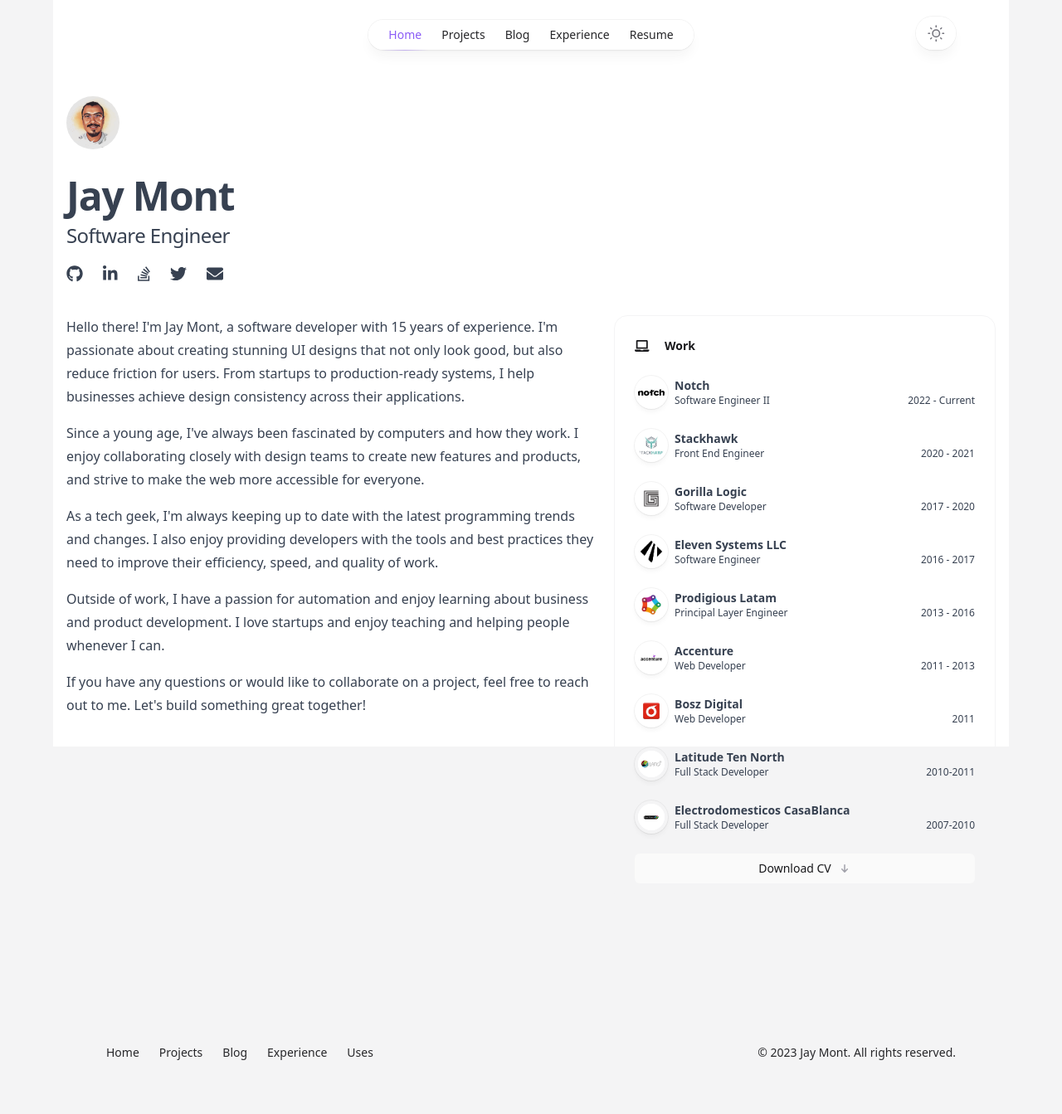
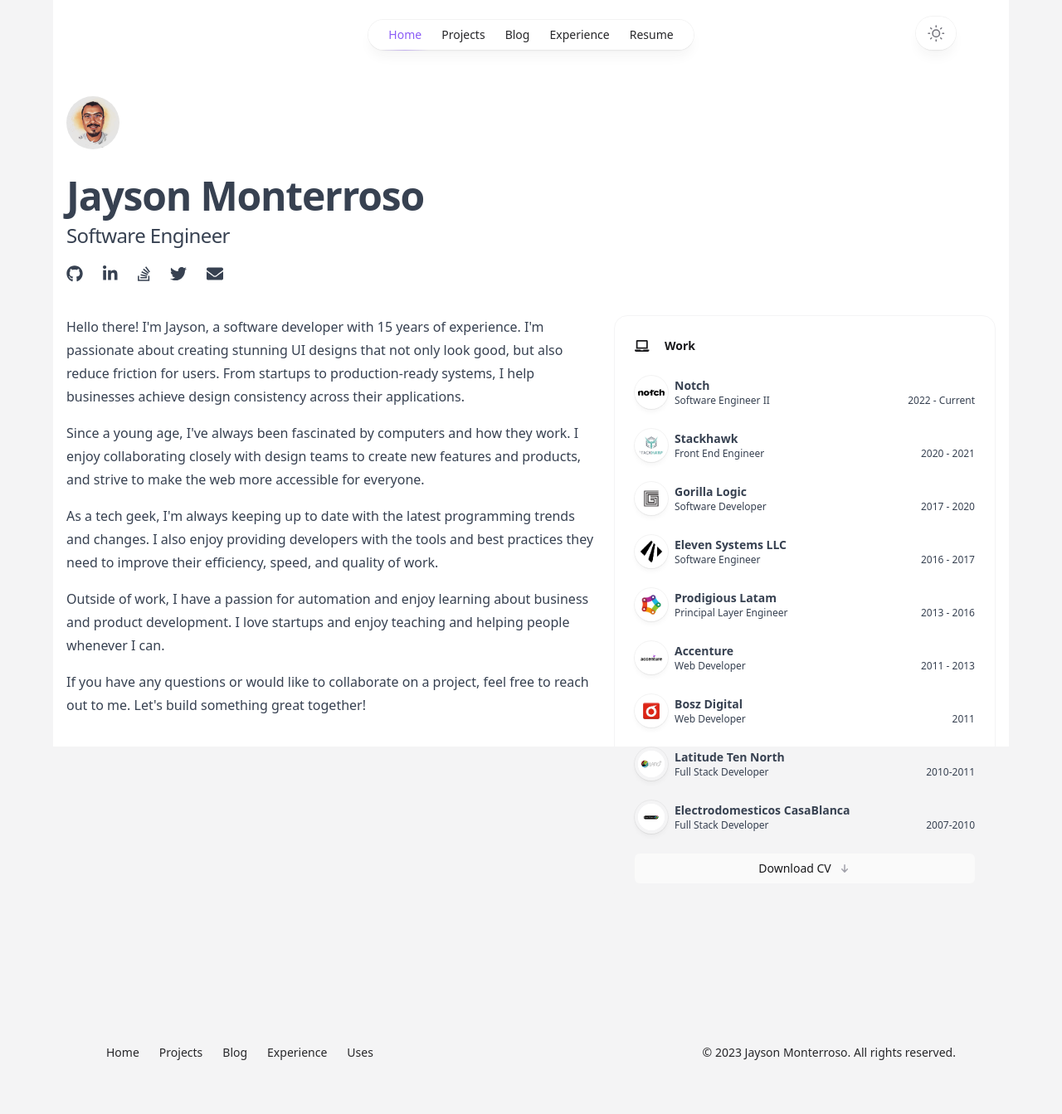
Before and after one commit to jmonterroso/jmonterroso.github.io, a Jekyll site: the page built from index.html, in a window 1280 px wide. Shown: the whole page at 83% size. Built offline with Jekyll 4.4.1, drawn with Linux system fonts in a browser that asks for light colours; nearby versions of some CDN libraries.

Commit message:
fix: updating name

```diff
--- a/_config-dev.yml
+++ b/_config-dev.yml
@@ -13,7 +13,7 @@
 # you will see them accessed via {{ site.title }}, {{ site.email }}, and so on.
 # You can create any custom variable you would like, and they will be accessible
 # in the templates via {{ site.myvariable }}.
-title: Jay Mont Software Engineer
+title: Jayson Monterroso Software Engineer
 email: jaymontdev@gmail.com
 description: >- # this means to ignore newlines until "baseurl:"
   Experienced Software Developer in multiple clients around the world, both cliend side and back end side
--- a/_config.yml
+++ b/_config.yml
@@ -13,7 +13,7 @@
 # you will see them accessed via {{ site.title }}, {{ site.email }}, and so on.
 # You can create any custom variable you would like, and they will be accessible
 # in the templates via {{ site.myvariable }}.
-title: Jay Mont Software Engineer
+title: Jayson Monterroso Software Engineer
 email: jaymontdev@gmail.com
 description: >- # this means to ignore newlines until "baseurl:"
   Experienced Software Developer in multiple clients around the world, both cliend side and back end side
--- a/_layouts/core.html
+++ b/_layouts/core.html
@@ -110,7 +110,7 @@
                                     <a class="transition hover:text-violet-500 dark:hover:text-violet-400" href="/experience">Experience</a>
                                     <a class="transition hover:text-violet-500 dark:hover:text-violet-400" href="/uses">Uses</a>
                                 </div>
-                                <p class="text-sm text-zinc-800 dark:text-zinc-400">© <!-- -->{{ 'now' | date: "%Y" }}<!-- --> Jay Mont. All
+                                <p class="text-sm text-zinc-800 dark:text-zinc-400">© <!-- -->{{ 'now' | date: "%Y" }}<!-- --> Jayson Monterroso. All
                                     rights reserved.</p></div>
                         </div>
                     </div>
--- a/_layouts/experience.html
+++ b/_layouts/experience.html
@@ -1,6 +1,6 @@
 ---
 layout: core
-title: Experience | Jay Mont | Software Developer
+title: Experience | Jayson Monterroso | Software Developer
 description: Here on this page I describe every job I ever had excluding freelance jobs, but full time jobs
 
 ---
--- a/_layouts/projects.html
+++ b/_layouts/projects.html
@@ -1,6 +1,6 @@
 ---
 layout: core
-title: Freelance Projects | Jay Mont | Software Developer
+title: Freelance Projects | Jayson Monterroso | Software Developer
 ---
 
 
--- a/index.html
+++ b/index.html
@@ -1,7 +1,7 @@
 ---
 # Feel free to add content and custom Front Matter to this file.
 # To modify the layout, see https://jekyllrb.com/docs/themes/#overriding-theme-defaults
-title: Jay Mont - Software Engineer
+title: Jayson Monterroso - Software Engineer
 description: Software Engineer / React / Typescript / Node / Unit Testing
 layout: core
 active: home
@@ -12,7 +12,7 @@ active: home
         <img src="/img/profile-pic.jpg" alt="jayson's avatar"
              class="rounded-full bg-zinc-100 object-cover dark:bg-zinc-800 h-16 w-16 mt-14"/>
         <div class="mt-8 text-left">
-            <h1 class="text-5xl  font-bold mb-2 tracking-tight">Jay Mont </h1>
+            <h1 class="text-5xl  font-bold mb-2 tracking-tight">Jayson Monterroso </h1>
             <h2 class="text-2xl tracking-tight font-medium" id="position">Software Engineer</h2>
             <div class="flex gap-6 mt-4 dark:text-zinc-400 h-6 text-xl ">
                 <a aria-label="Github Profile" href="https://github.com/{{ site.github_username }}"
@@ -40,7 +40,7 @@ active: home
 
         <div class=" flex flex-col gap-4 dark:text-zinc-400 leading-7">
             <p>
-                Hello there! I'm Jay Mont, a software developer with 15 years of experience. I'm passionate about
+                Hello there! I'm Jayson, a software developer with 15 years of experience. I'm passionate about
                 creating stunning UI designs that not only look good, but also reduce friction for users. From
                 startups
                 to production-ready systems, I help businesses achieve design consistency across their
```
